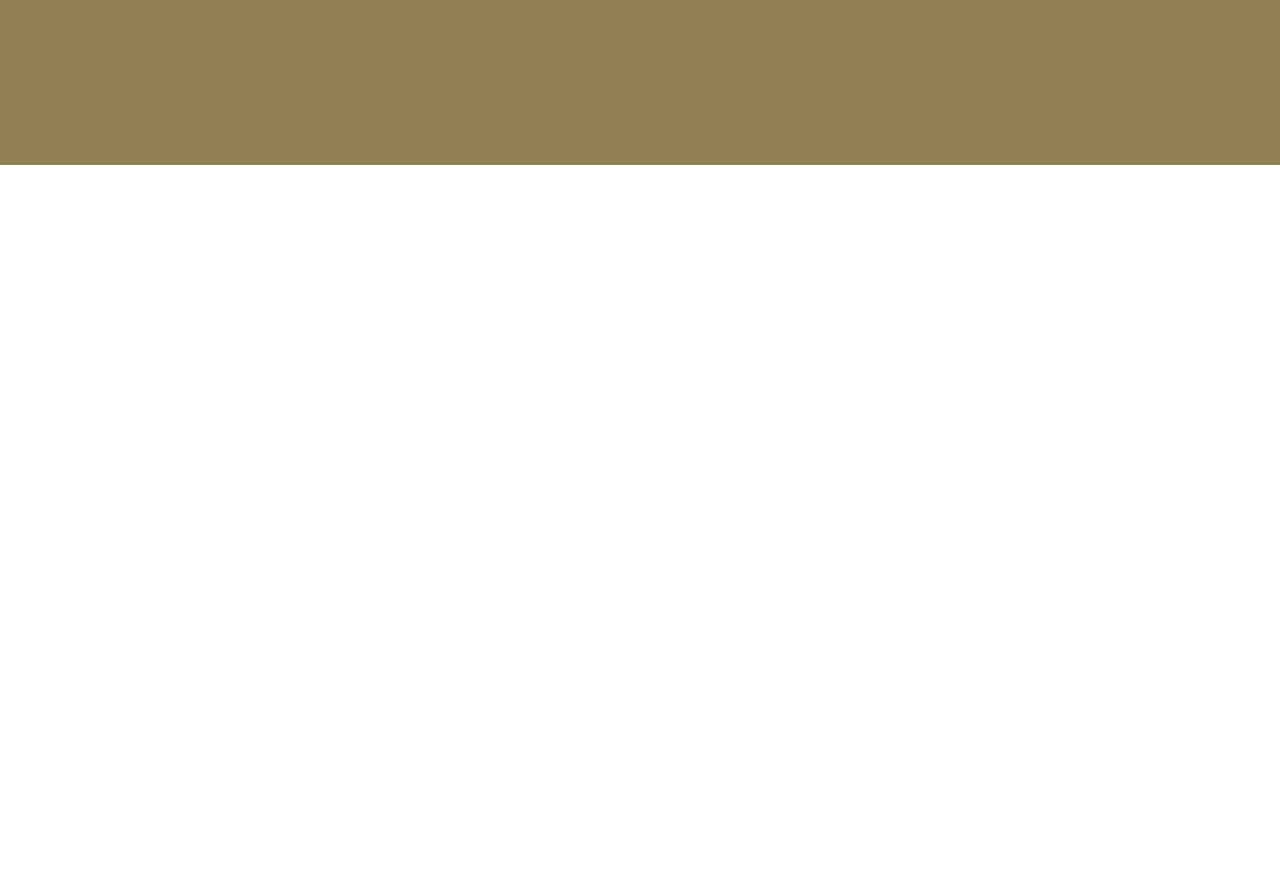
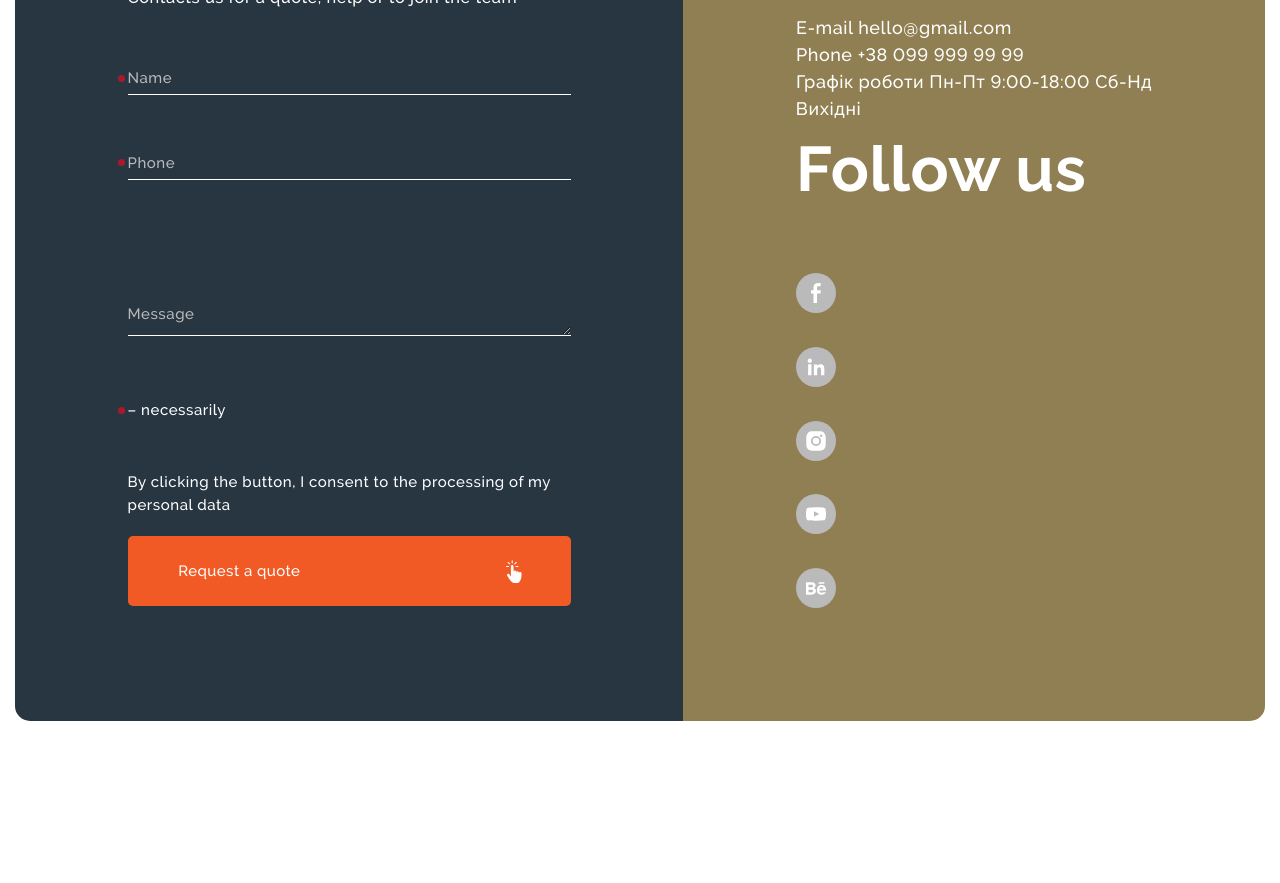
Before and after one commit to BAO-1987/markupers, a website: page app/index.html in a window 1280 px wide. Shown: the part 8454-9337 px from the top of the page. Before the commit the page ends 8619 px from the top, so only its background shows below. Drawn offline with Linux system fonts and the light colour scheme.

Commit message:
add form

```diff
--- a/app/index.html
+++ b/app/index.html
@@ -960,6 +960,16 @@
         <a class="link link--arrow" href="#">Go to the news</a>
       </li>
 
+      <li class="blog-slider__item swiper-slide">
+        <span>Kompany</span>
+        <div class="blog-slider__content">
+          <time datetime="10.05.22">10.05.22</time>
+          <span>3 m</span>
+        </div>
+        <h3>We is looking for specialists</h3>
+        <a class="link link--arrow" href="#">Go to the news</a>
+      </li>
+
     </ul>
 
   </div>
@@ -995,6 +1005,106 @@
 
 </section>
 
+        <section class="contacts">
+
+  <div class="contact">
+
+    <h2 class="contacts__title title">Contact us</h2>
+
+    <div class="text">
+      <p>Contacts us for a quote, help or to join the team</p>
+    </div>
+
+    <form class="form" action="#" autocomplete="off" method="get">
+
+  <div class="form__box">
+    <input class="form__input" type="text" id="name">
+    <label class="form__label" for="name">Name</label>
+  </div>
+
+  <div class="form__box">
+    <input class="form__input" type="tel" id="phone">
+    <label class="form__label" for="phone">Phone</label>
+  </div>
+
+  <div class="form__box">
+   <textarea class="form__message"  cols="10" rows="10" id="message"></textarea>
+    <label class="form__label form__label--message" for="message">Message</label>
+  </div>
+
+  <span class="form__necessarily">– necessarily</span>
+
+  <span class="form__text">By clicking the button, I consent to the processing of my personal data</span>
+
+  <button class="btn btn--cursor" type="submit">Request a quote</button>
+
+</form>
+
+  </div>
+
+  <div class="contacts__inner">
+
+    <div class="info">
+
+      <h2 class="info__title title">Info</h2>
+
+      <ul class="info__list">
+
+        <li class="info__item info__item--mail">
+          <span>E-mail</span>
+          <a class="info__link" href="mailto:hello@gmail.com" target="_blank">hello@gmail.com</a>
+        </li>
+
+        <li class="info__item info__item--phone">
+          <span>Phone</span>
+          <a class="info__link" href="tel:+380999999999">+38 099 999 99 99</a>
+        </li>
+
+        <li class="info__item info__item--schedule">
+          <span>Графік роботи</span>
+          <span class="info__link">Пн-Пт 9:00-18:00</span>
+          <span class="contacts__link">Сб-Нд Вихідні</span>
+        </li>
+
+      </ul>
+
+    </div>
+
+    <div class="follow">
+
+      <h2 class="follow__title title">Follow us</h2>
+
+      <ul class="social__list" title="social networks">
+        <li class="social__item">
+          <a class="social__link social__link--fb" href="#" target="_blank" aria-label="our Facebook page"></a>
+        </li>
+
+        <li class="social__item">
+          <a class="social__link social__link--ln" href="#" target="_blank" aria-label="our Linkedin page"></a>
+        </li>
+
+        <li class="social__item">
+          <a class="social__link social__link--in" href="#" target="_blank" aria-label="our Instagram page">
+          </a>
+        </li>
+
+        <li class="social__item">
+          <a href="#" target="_blank" class="social__link social__link--yt" aria-label="our Youtube page">
+          </a>
+        </li>
+
+        <li class="social__item">
+          <a href="#" target="_blank" class="social__link social__link--be" aria-label="our Behance page">
+          </a>
+        </li>
+
+      </ul>
+
+    </div>
+
+  </div>
+
+</section>
       </div>
 
     </main>
--- a/src/scss/_vars.scss
+++ b/src/scss/_vars.scss
@@ -15,6 +15,7 @@
   --color-white: #fff;
   --color-silver: #bababa;
   --color-boulder: #7c7c7c;
+  --color-red: #aa192a;
 
   // radius
   --br-r: 15px;
--- /dev/null
+++ b/src/scss/components/_contacts.scss
@@ -0,0 +1,27 @@
+.contacts {
+  @include flex;
+
+  color: var(--color-white);
+
+  &__title {
+    margin-bottom: rem(25);
+  }
+
+  &__inner {
+    border-radius: 0 15px 15px 0;
+    padding: rem(100);
+    background-color: var(--color-shadow);
+  }
+}
+
+.contact {
+  border-radius: 15px 0 0 15px;
+  padding: rem(100);
+  background-color: var(--color-ebony);
+}
+
+.info {
+  &__list {
+
+  }
+}
--- /dev/null
+++ b/src/scss/components/_form.scss
@@ -0,0 +1,101 @@
+.form {
+  font-size: 15px;
+  line-height: 1.5;
+  color: var(--color-silver);
+
+  &__box {
+    position: relative;
+    margin-bottom: rem(50);
+
+    //  &::before {
+    //    content: "";
+    //    position: absolute;
+    //    width: 7px;
+    //    height: 7px;
+    //    border-radius: 50%;
+    //    background-color: var(--color-red);
+    //  }
+
+    // input:focus+label {
+    //   top: -10px;
+    //   font-size: 14px;
+    //   transition: font-size 0.2s linear, top 0.2s linear;
+    // }
+  }
+
+  .btn {
+    width: 100%;
+    max-width: 100%;
+  }
+
+  &__input {
+    position: relative;
+    appearance: none;
+    outline: 0;
+    border: none;
+    border-bottom: 1px solid var(--color-white);
+    padding: 5px;
+    width: 100%;
+    background-color: transparent;
+    transition: font-size 0.2s linear, top 0.2s linear;
+  }
+
+  &__label {
+    @include flex-center;
+
+    position: absolute;
+    top: 0;
+    color: var(--color-gray);
+    transition: font-size 0.2s linear, top 0.2s linear;
+
+    &::before {
+      content: "";
+      position: absolute;
+      left: -10px;
+      width: 7px;
+      height: 7px;
+      border-radius: 50%;
+      background-color: var(--color-red);
+    }
+
+    &--message {
+      bottom: -50px;
+
+      &::before {
+        content: none;
+      }
+    }
+  }
+
+  &__message {
+    width: 100%;
+    height: 100px;
+    background: transparent;
+    border: none;
+    border-bottom: 1px solid var(--color-white);
+  }
+
+  &__necessarily {
+    @include flex-center;
+    margin-bottom: clamp(20px, 3rem, 50px);
+    position: relative;
+    color: var(--color-white);
+
+    &::before {
+      content: "";
+      position: absolute;
+      left: -10px;
+      width: 7px;
+      height: 7px;
+      border-radius: 50%;
+      background-color: var(--color-red);
+    }
+  }
+
+  &__text {
+    display: block;
+    margin-bottom: 20px;
+    line-height: 1.5;
+    color: var(--color-white);
+  }
+}
--- a/src/scss/main.scss
+++ b/src/scss/main.scss
@@ -9,4 +9,6 @@
 @import "./components/_reviews";
 @import "./components/_theme-swith";
 @import "./components/_article";
+@import "./components/_contacts";
+@import "./components/_form";
 @import "./components/_footer";
```
Also changed, not shown: src/html/_form.html (+11 -7 lines), src/html/home/_contacts.html (added, +77 -0 lines), src/index.html (+1 -0 lines), app/css/main.css, 1 other file.
